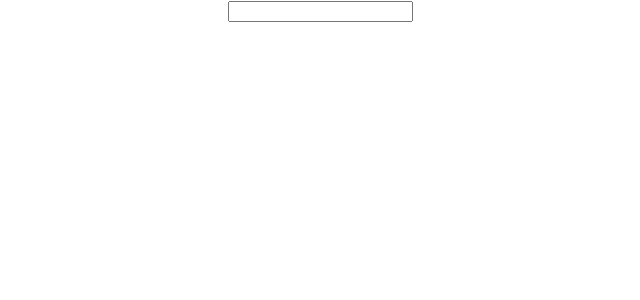
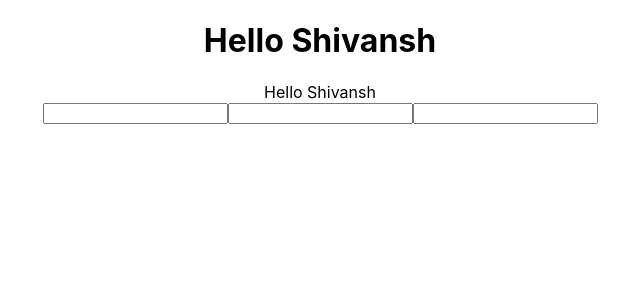
Before and after one commit to Shivansh3218/react-tutoring, a React (Create React App) app: page / in a window 1280 px wide. Shown: the top 300 px of the page, without its empty margins (320-960 px from the left). Built offline with nearby package versions, Linux system fonts and the light colour scheme.

Commit message:
Higher Order Components

```diff
--- a/src/App.jsx
+++ b/src/App.jsx
@@ -17,6 +17,7 @@ import ReducerExample from "./hooksExamples/ReducerExample";
 import ReducerForm from "./hooksExamples/ReducerForm";
 import CounterEx from "./hooksExamples/customHooks/CounterEx";
 import TitleChanger from "./hooksExamples/customHooks/TitleChanger";
+import EnhancedComponent from "./higherOrder/HOC";
 // import { DataContext } from "./components/context/DataContext";
 
 //rule is such that ki you have to write the name of the functional component in the first letter capital letter.
@@ -61,7 +62,7 @@ function App() {
   // setData("1000000000000000000")
 
   let [counterValue, setCountrValue] = useState(10);
-
+const inputTypes = ["text", "number", "email"];
   return (
     <div className="App">
       {/* <UseeffectExample /> */}
@@ -113,7 +114,25 @@ App
       {/* <ReducerForm/> */}
 
       {/* <CounterEx /> */}
-      <TitleChanger/>
+      {/* <TitleChanger/> */}
+
+      <EnhancedComponent />
+
+
+
+
+          {inputTypes.map((type, index) => (
+            <input key={index} type={type} onChange={()=>{}}/>
+          ))}
+
+
+
+
+
+
+
+
+
     </div>
   );
 }
--- /dev/null
+++ b/src/higherOrder/HOC.jsx
@@ -0,0 +1,23 @@
+import React from "react";
+
+// HOC => Higher Order Components
+const withMessage = (WrappedComponent, message) => {
+  return (props) => {
+    return (
+      <>
+        <h1>Hello Shivansh</h1>
+        <WrappedComponent message={message} {...props} />
+      </>
+    );
+  };
+};
+
+// Base Component
+const WrappedComponent = (props) => {
+  return <div>{props.message} </div>;
+};
+
+// Enhanced Component
+const EnhancedComponent = withMessage(WrappedComponent, "Hello Shivansh");
+
+export default EnhancedComponent;
--- a/src/hooksExamples/customHooks/useCounter.jsx
+++ b/src/hooksExamples/customHooks/useCounter.jsx
@@ -15,7 +15,7 @@ export default function useCounter(initialValue = 0) {
 
   const reset = () => {
     setCount(0);
-    };
+  };
 
-    return {count, increment, decrement, reset};
+  return { count, increment, decrement, reset };
 }
```
